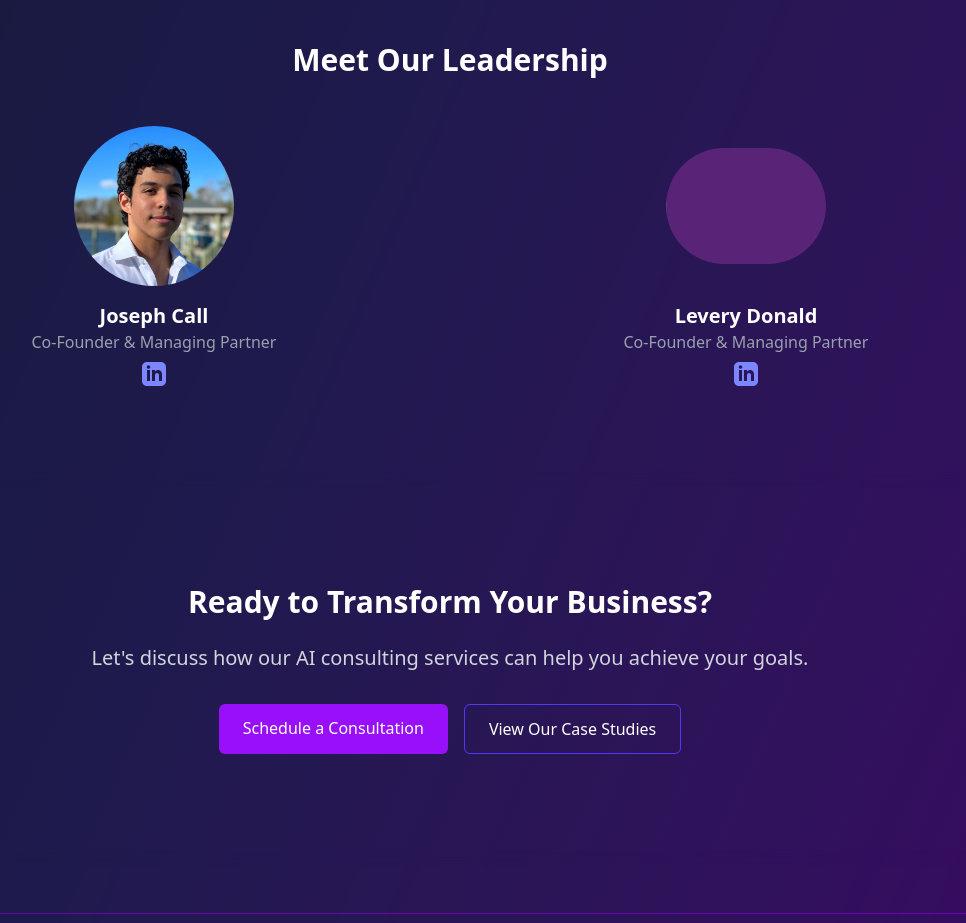
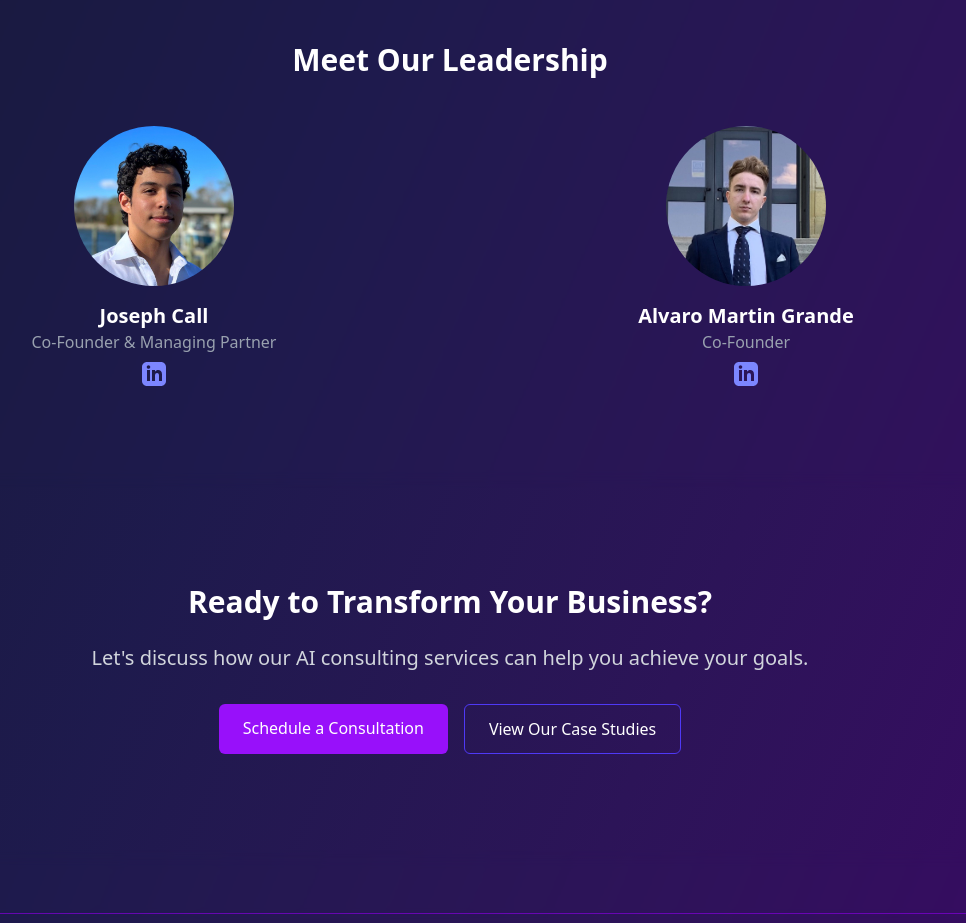
Before and after one commit to callandgrande/callandgrande, a SvelteKit app: page /about in a window 1280 px wide. Shown: the part 1600-2523 px from the top of the page, without its empty margins (190-1156 px from the left). Built offline with nearby package versions, Linux system fonts and the light colour scheme.

Commit message:
minor changes

```diff
--- a/src/routes/about/+page.svelte
+++ b/src/routes/about/+page.svelte
@@ -123,14 +123,14 @@
 			<div class="text-center">
 				<!-- Placeholder for team member photo -->
 				<div class="mx-auto mb-4 flex h-40 w-40 items-center justify-center rounded-full">
-					<img src="images/headshots/image.png" alt="Donald Headshot" class="rounded-full" />
+					<img src="images/headshots/alvaro.jpg" alt="Alvaro Headshot" class="rounded-full" />
 				</div>
-				<h3 class="text-xl font-bold">Levery Donald</h3>
-				<p class="text-gray-400">Co-Founder & Managing Partner</p>
+				<h3 class="text-xl font-bold">Alvaro Martin Grande</h3>
+				<p class="text-gray-400">Co-Founder</p>
 				<!-- LinkedIn Icon -->
 				<div class="mt-2">
 					<a
-						href="https://www.linkedin.com/in/dun/"
+						href="https://www.linkedin.com/in/alvaromartingrande/"
 						target="_blank"
 						rel="noopener noreferrer"
 						class="inline-block text-indigo-400 transition hover:text-purple-400"
```
